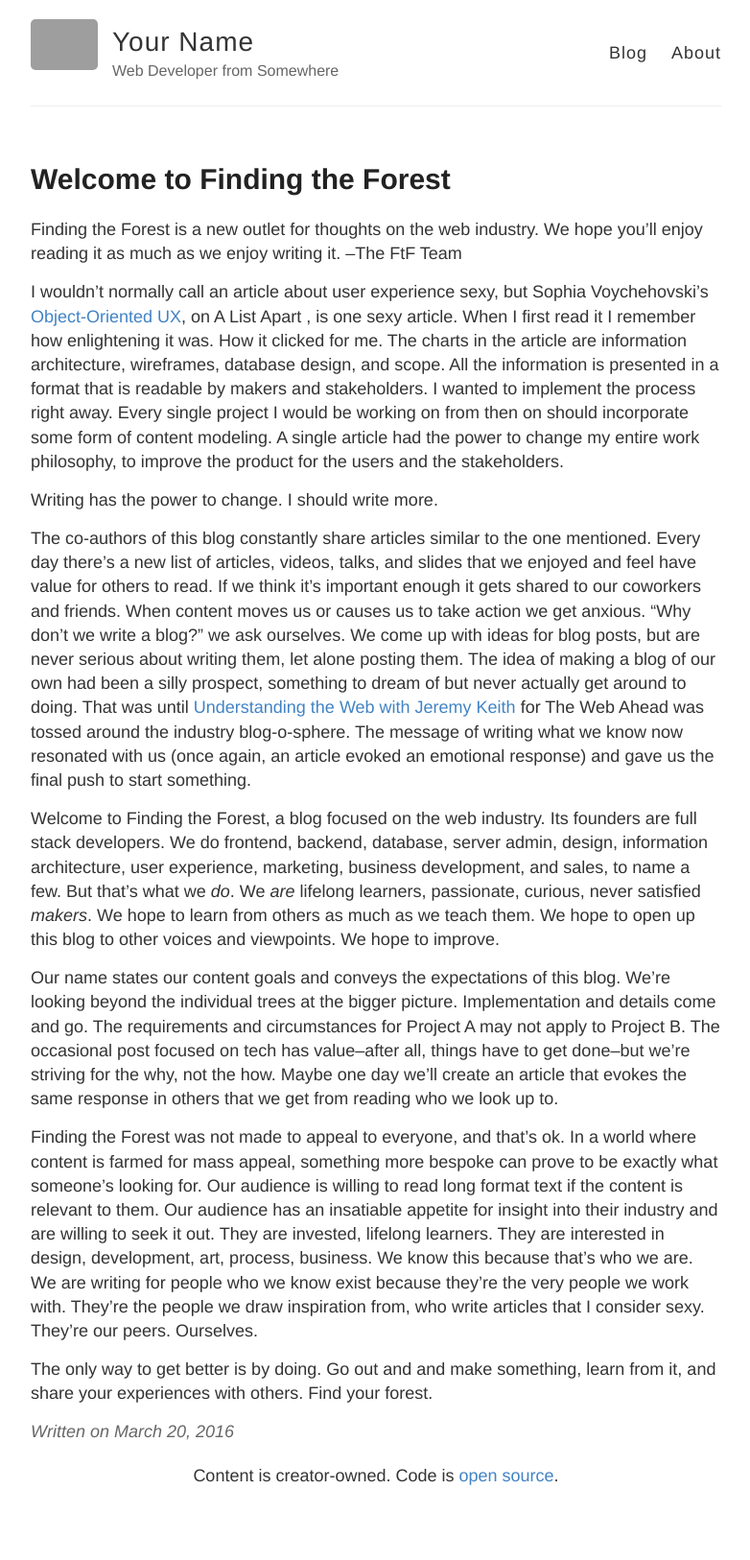
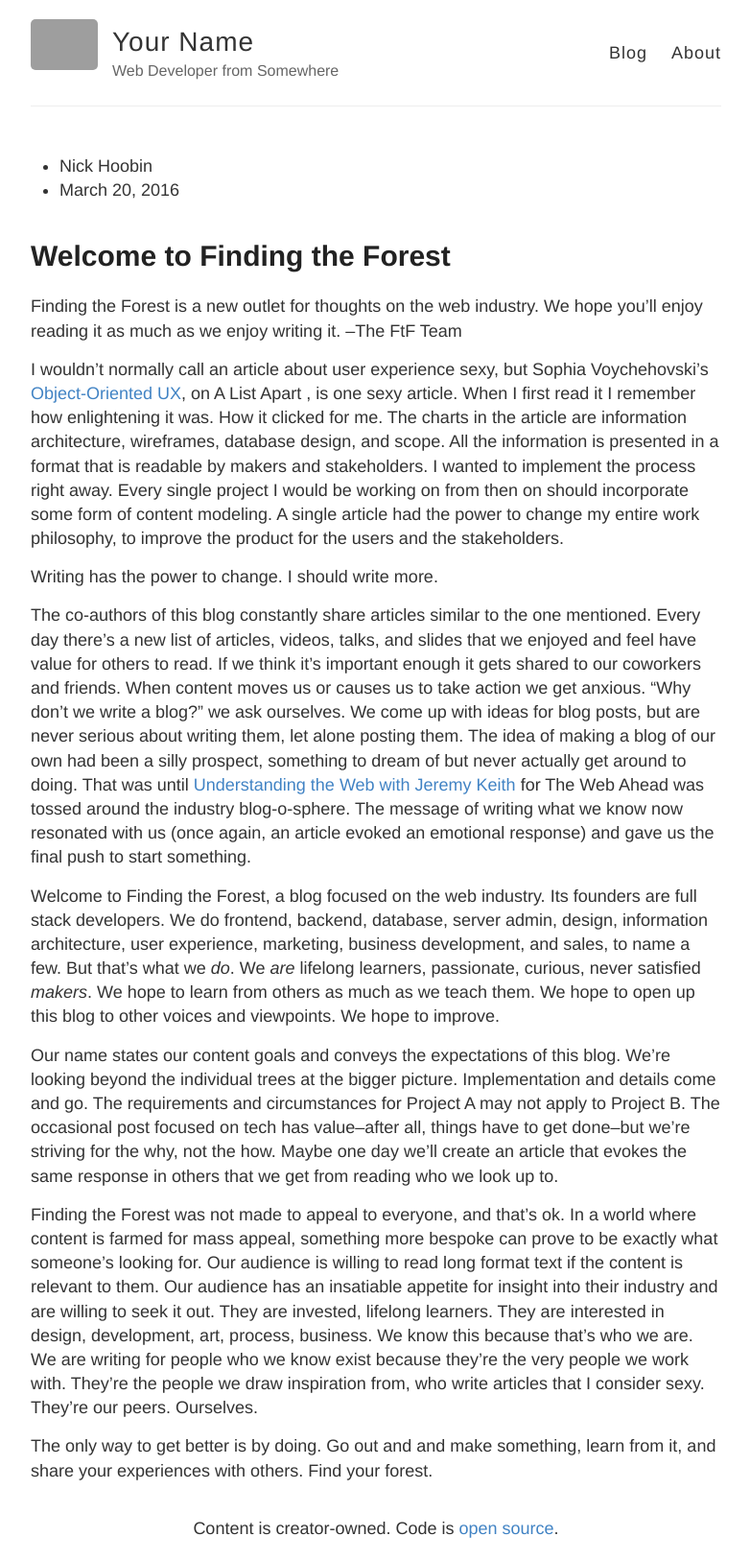
Before and after one commit to findingtheforest/findingtheforest.github.io, a Jekyll site: the page built from _posts/2016-03-20-welcome-to-finding-the-forest.md, in a window 1280 px wide. Shown: the whole page at 96% size, without its empty margins (248-1030 px from the left). Built offline with Jekyll 4.4.1, drawn with Linux system fonts in a browser that asks for light colours; before the commit the page ends 1571 px from its top, so only the background shows below that; grey boxes are pictures that could not be loaded.

Commit message:
Single post and index

```diff
--- a/_layouts/post.html
+++ b/_layouts/post.html
@@ -2,21 +2,23 @@
 layout: default
 ---
 
-<article class="post">
-  <h1>{{ page.title }}</h1>
+<article class="component-post">
+  <div class="component-post-summary">
+    <ul class="component-post-meta">
+      <li>{{ page.author }}</li>
+  		<li>{{ page.date | date:"%B %-d, %Y" }}</li>
+    </ul>
+    <h1 class="component-post-title">{{ page.title }}</h1>
 
-  {% if page.intro %}
-    <div class="intro">
-      {{ page.intro | markdownify }}
-    </div>
-  {% endif %}
-
-  <div class="entry">
-    {{ content }}
+    {% if page.intro %}
+      <div class="component-intro">
+        {{ page.intro | markdownify }}
+      </div>
+    {% endif %}
   </div>
 
-  <div class="date">
-    Written on {{ page.date | date: "%B %e, %Y" }}
+  <div class="component-post-content">
+    {{ content }}
   </div>
 
   {% include disqus.html %}
```
Also changed, not shown: index.html (+4 -4 lines).
